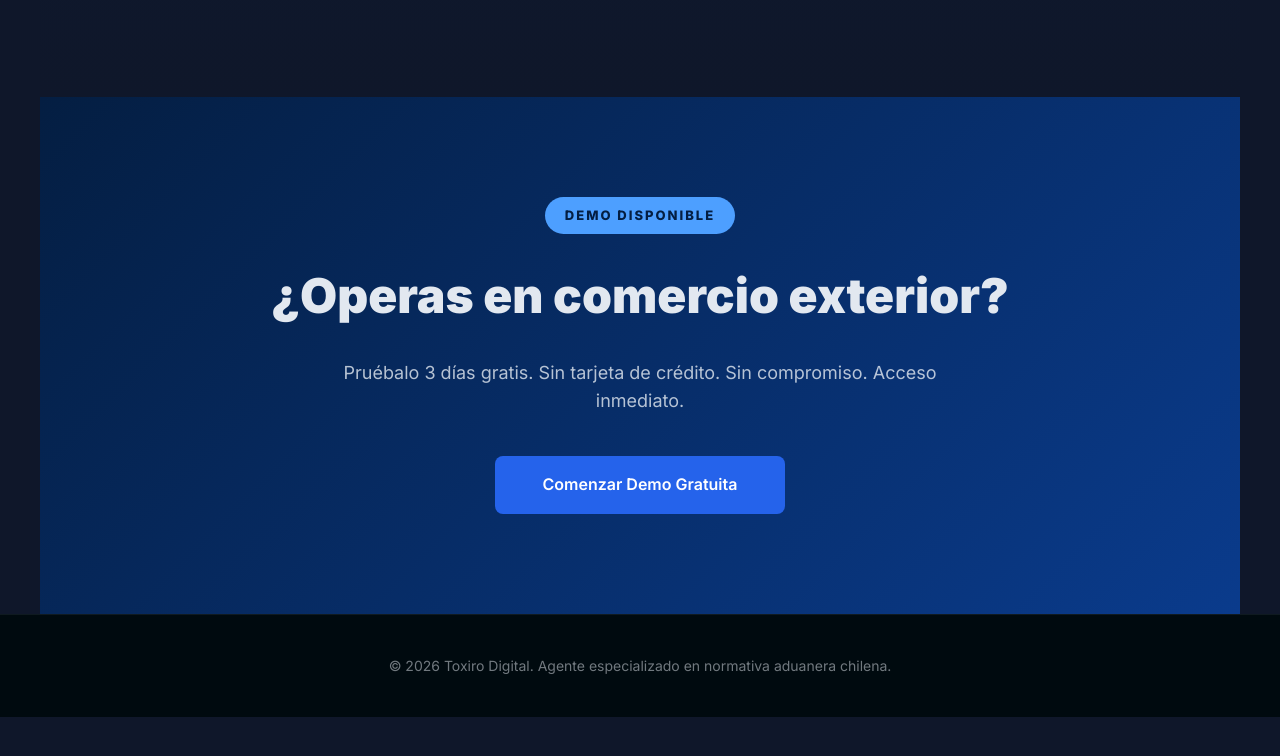
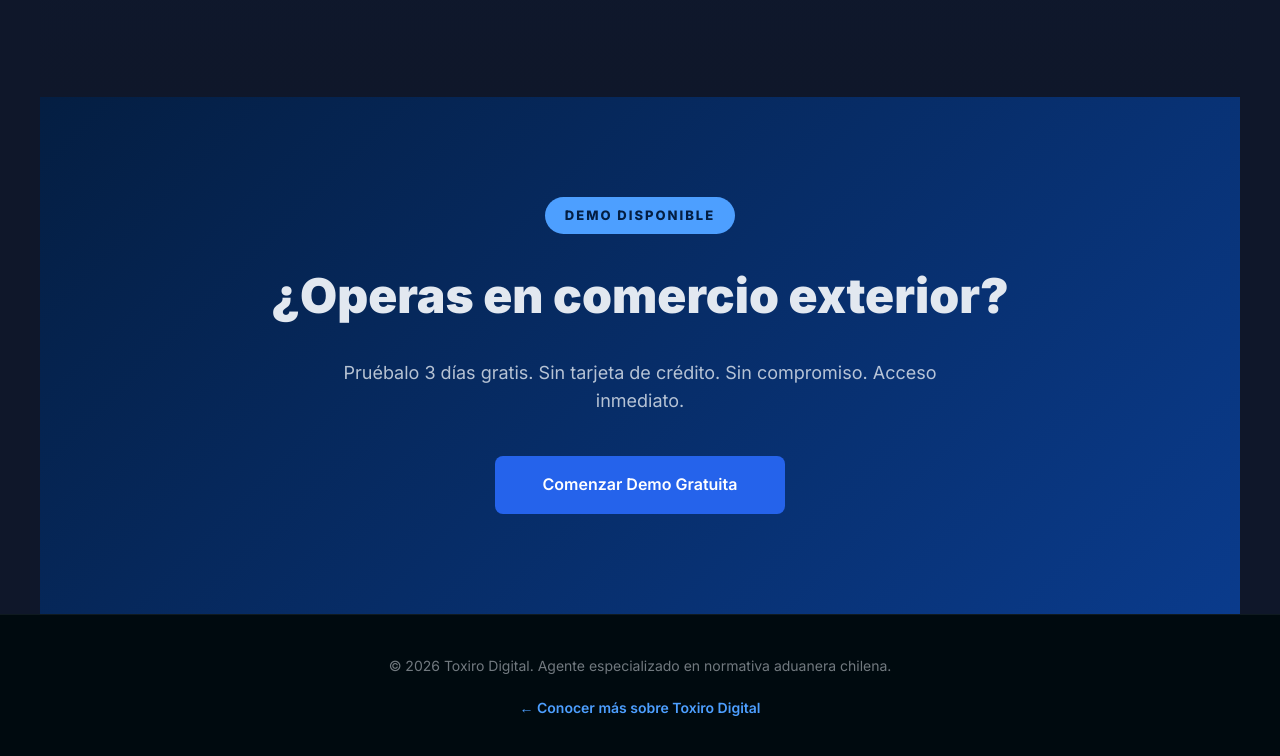
Before and after one commit to Seropeto/agente_aduanas, a plain HTML site: page frontend/landing.html in a window 1280 px wide. Shown: the part 3465-4221 px from the top of the page. Before the commit the page ends 4182 px from the top, so only its background shows below. Drawn offline with Linux system fonts and the light colour scheme.

Commit message:
feat: agregar link a toxirodigital.cloud en footer
- Botón 'Conocer más sobre Toxiro Digital' en footer
- Linkea a https://toxirodigital.cloud

Co-Authored-By: Claude Sonnet 4.6 <noreply@anthropic.com>

```diff
--- a/frontend/landing.html
+++ b/frontend/landing.html
@@ -670,6 +670,11 @@
   <!-- Footer -->
   <footer>
     <p>&copy; 2026 Toxiro Digital. Agente especializado en normativa aduanera chilena.</p>
+    <p style="margin-top: 20px;">
+      <a href="https://toxirodigital.cloud" target="_blank" style="color: #4d9fff; text-decoration: none; font-weight: 600;">
+        ← Conocer más sobre Toxiro Digital
+      </a>
+    </p>
   </footer>
 
 </body>
```
